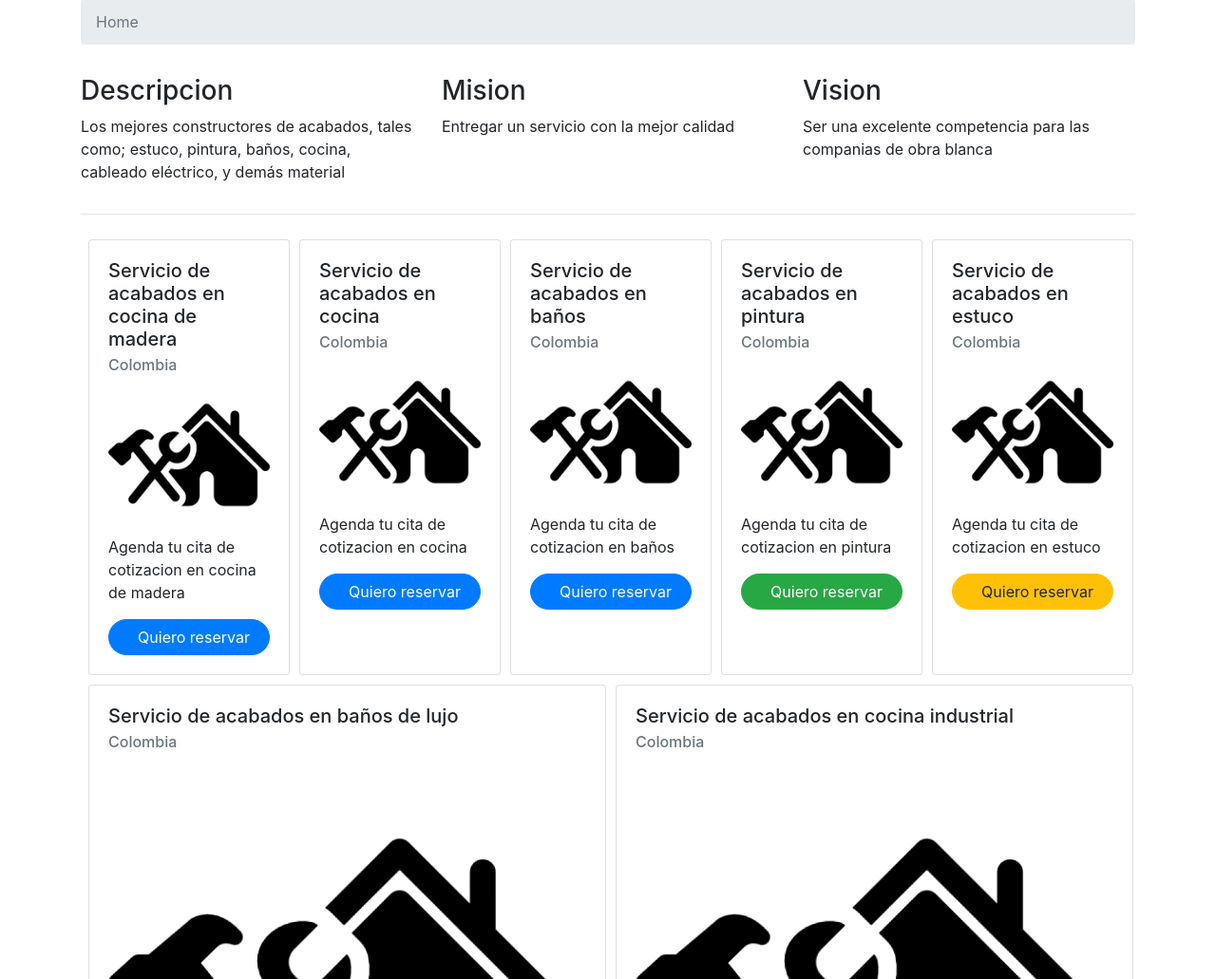
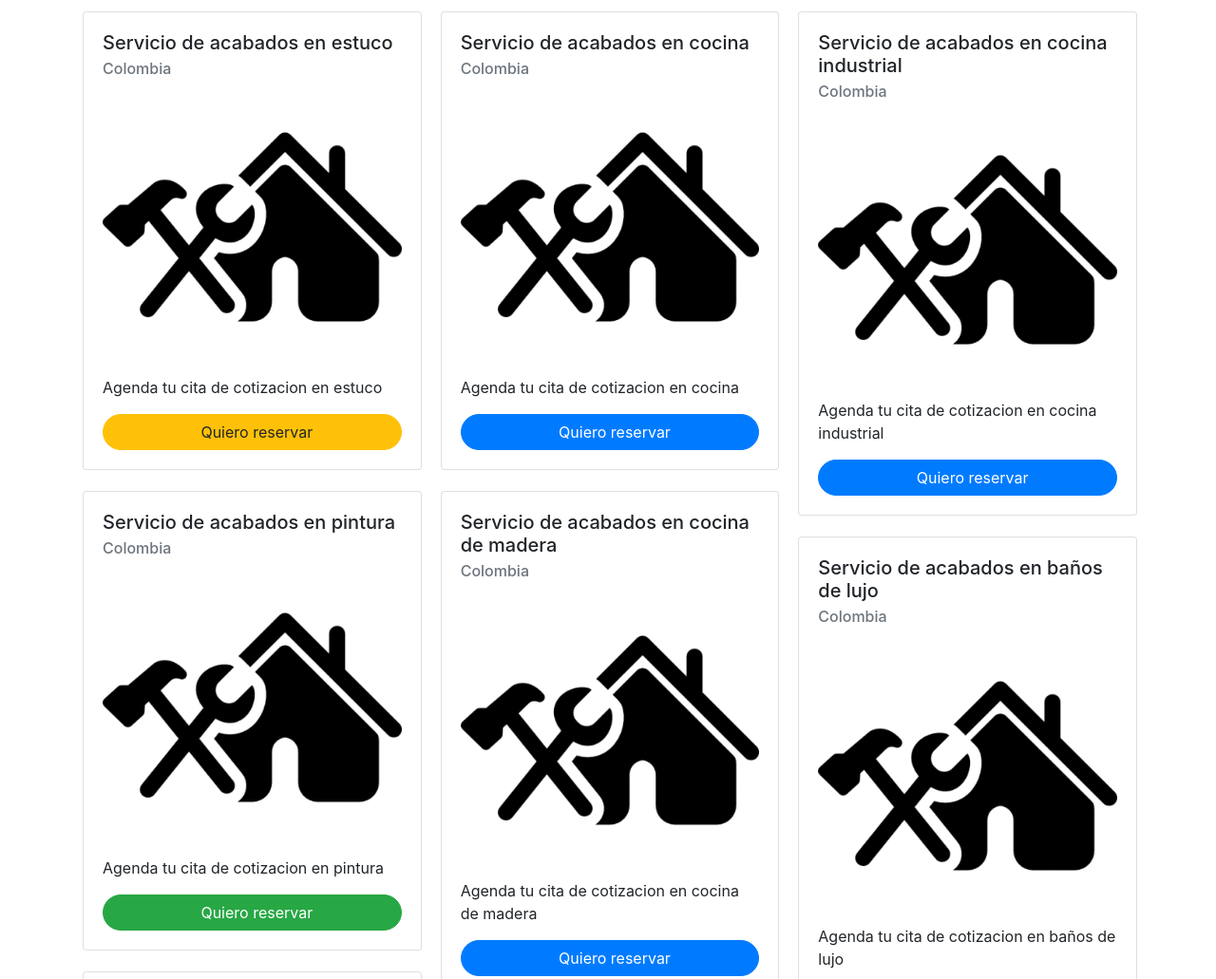
Before and after one commit to catwilo/Web, a website: page index.html in a window 1280 px wide. Shown: the part 722-1753 px from the top of the page at 95% size. Drawn offline with nearby package versions, Linux system fonts and the light colour scheme; a web font is replaced by a local one.

Commit message:
cambio de flex a block

```diff
--- a/css/main.css
+++ b/css/main.css
@@ -4,7 +4,7 @@
 }
 
 .img-titulo{
-    width: 800px;
+    width: 400px;
 }
 .reserva {
     flex: 1 200px;
--- a/index.html
+++ b/index.html
@@ -72,8 +72,8 @@
             </div>
         </div>
         <hr>
-        <div class="d-flex flex-wrap flex-row-reverse">
-            <div class="card reserva d-flex flex-column justify-content-between ml-2">
+        <div class="card-columns">
+            <div class="card reserva">
                 <div class="card-body">
                     <h5 class="card-title">Servicio de acabados en estuco</h5>
                     <h6 class="card-subtitle text-muted">Colombia</h6>
@@ -83,7 +83,7 @@
                         reservar</button>
                 </div>
             </div>
-            <div class="card reserva d-flex flex-column justify-content-between ml-2">
+            <div class="card reserva">
                 <div class="card-body">
                     <h5 class="card-title">Servicio de acabados en pintura</h5>
                     <h6 class="card-subtitle text-muted">Colombia</h6>
@@ -93,7 +93,7 @@
                         reservar</button>
                 </div>
             </div>
-            <div class="card reserva d-flex flex-column justify-content-between ml-2">
+            <div class="card reserva">
                 <div class="card-body">
                     <h5 class="card-title">Servicio de acabados en baños</h5>
                     <h6 class="card-subtitle text-muted">Colombia</h6>
@@ -103,7 +103,7 @@
                         reservar</button>
                 </div>
             </div>
-            <div class="card reserva d-flex flex-column justify-content-between ml-2">
+            <div class="card reserva">
                 <div class="card-body">
                     <h5 class="card-title">Servicio de acabados en cocina</h5>
                     <h6 class="card-subtitle text-muted">Colombia</h6>
@@ -113,7 +113,7 @@
                         reservar</button>
                 </div>
             </div>
-            <div class="card reserva d-flex flex-column justify-content-between ml-2">
+            <div class="card reserva">
                 <div class="card-body">
                     <h5 class="card-title">Servicio de acabados en cocina de madera</h5>
                     <h6 class="card-subtitle text-muted">Colombia</h6>
@@ -123,7 +123,7 @@
                         reservar</button>
                 </div>
             </div>
-            <div class="card reserva d-flex flex-column justify-content-between ml-2">
+            <div class="card reserva">
                 <div class="card-body">
                     <h5 class="card-title">Servicio de acabados en cocina industrial</h5>
                     <h6 class="card-subtitle text-muted">Colombia</h6>
@@ -133,7 +133,7 @@
                         reservar</button>
                 </div>
             </div>
-            <div class="card reserva d-flex flex-column justify-content-between ml-2">
+            <div class="card reserva">
                 <div class="card-body">
                     <h5 class="card-title">Servicio de acabados en baños de lujo</h5>
                     <h6 class="card-subtitle text-muted">Colombia</h6>
```
